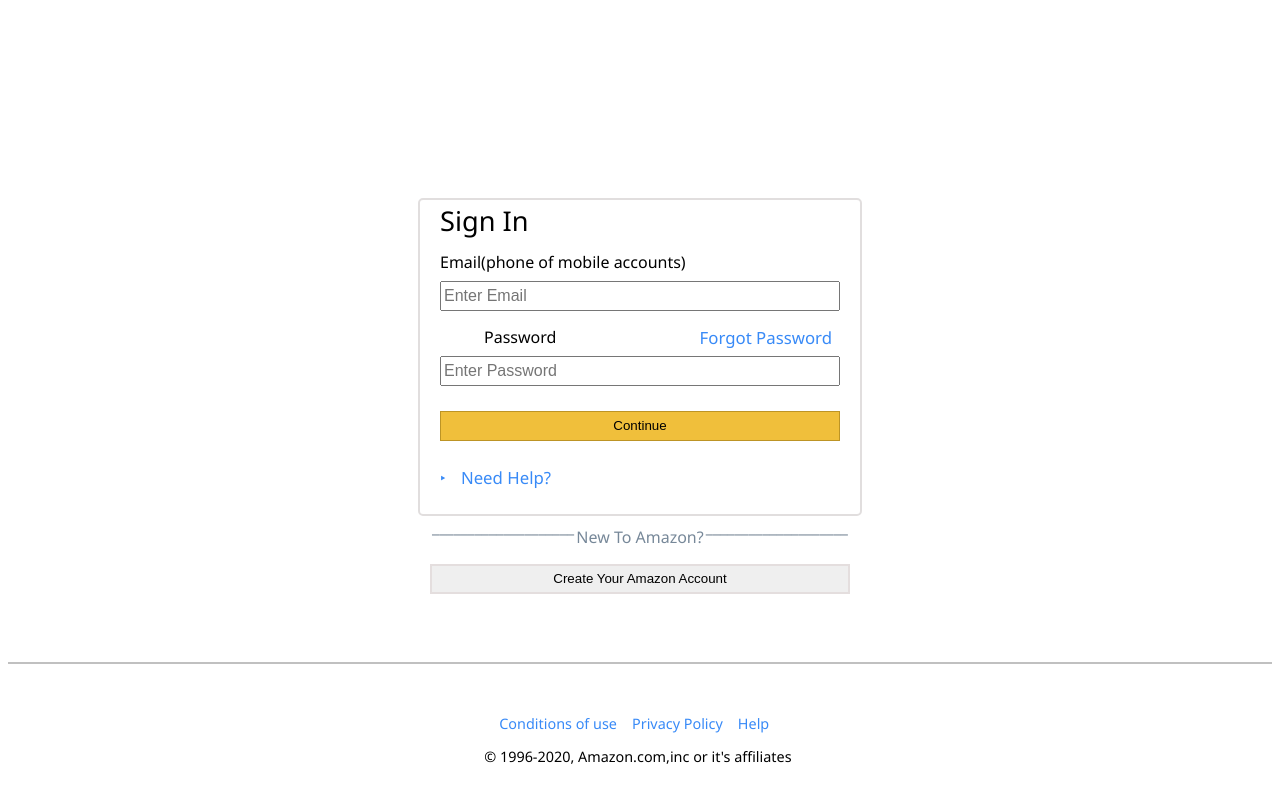
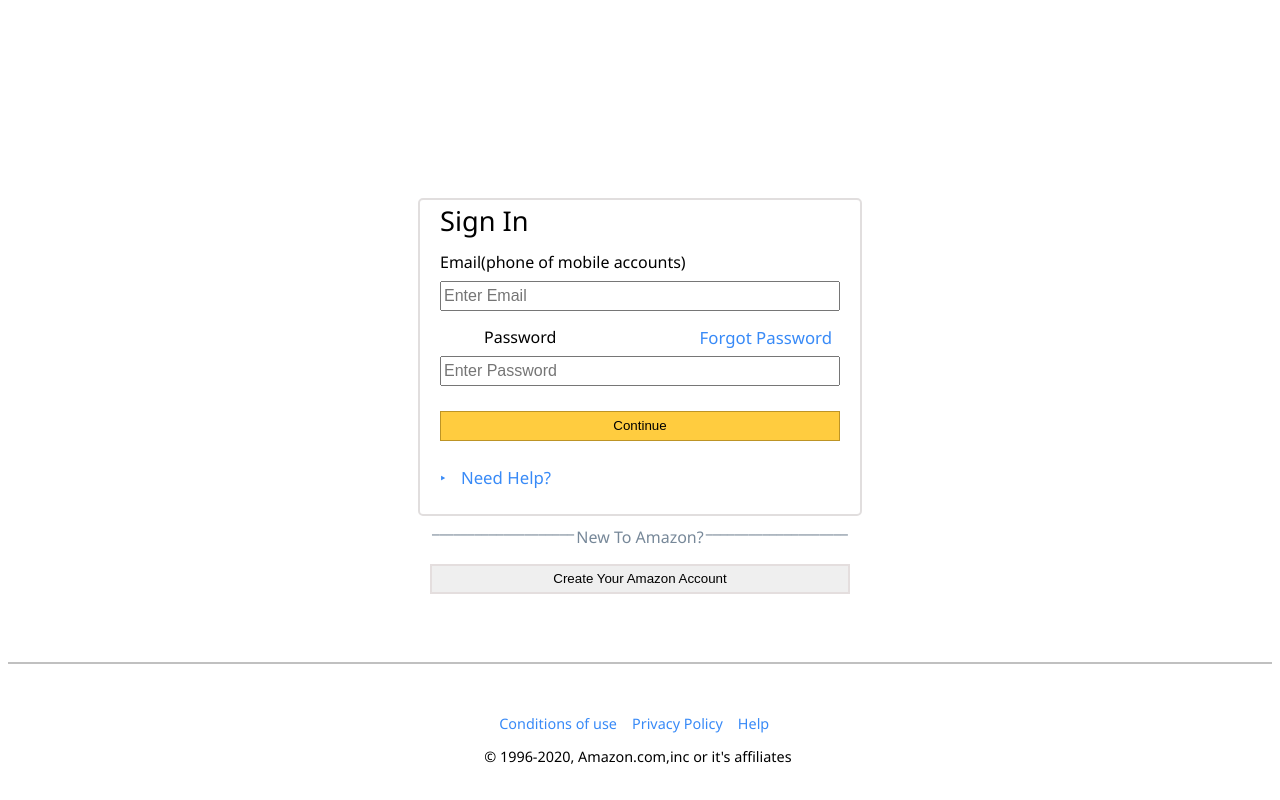
Before and after one commit to lowhalo2/Amazon-Replica, a plain HTML site: page index.html in a window 1280 px wide. In both pictures the pointer is over the button "Continue". Drawn offline with Linux system fonts and the light colour scheme.

Commit message:
added button hover
style points matter

```diff
--- a/index.css
+++ b/index.css
@@ -76,6 +76,10 @@ li {
     width: 100%;
 }
 
+.sign-in:hover {
+    background-color: rgb(255, 204, 63);
+}
+
 li {
     list-style: none;
     padding-bottom: 25px;
@@ -112,6 +116,9 @@ li::before {
     margin-bottom: 60px;
     height: 30px;
     border: 2px solid rgb(228, 222, 222);
+}
+.sign-up:hover {
+    background-color: rgb(228, 222, 222);
 }
 
 hr {
--- a/index.html
+++ b/index.html
@@ -23,7 +23,7 @@
             <div>
                 <input type="text" id="password" placeholder="Enter Password">
             </div>
-            <button type="submit" class="sign-in">Continue</button>
+            <button type="button" class="sign-in">Continue</button>
             <li><a  class="link-text help" href="https://www.youtube.com/watch?v=l60MnDJklnM">Need Help?</a></li>
         </div>
     </section>
```
